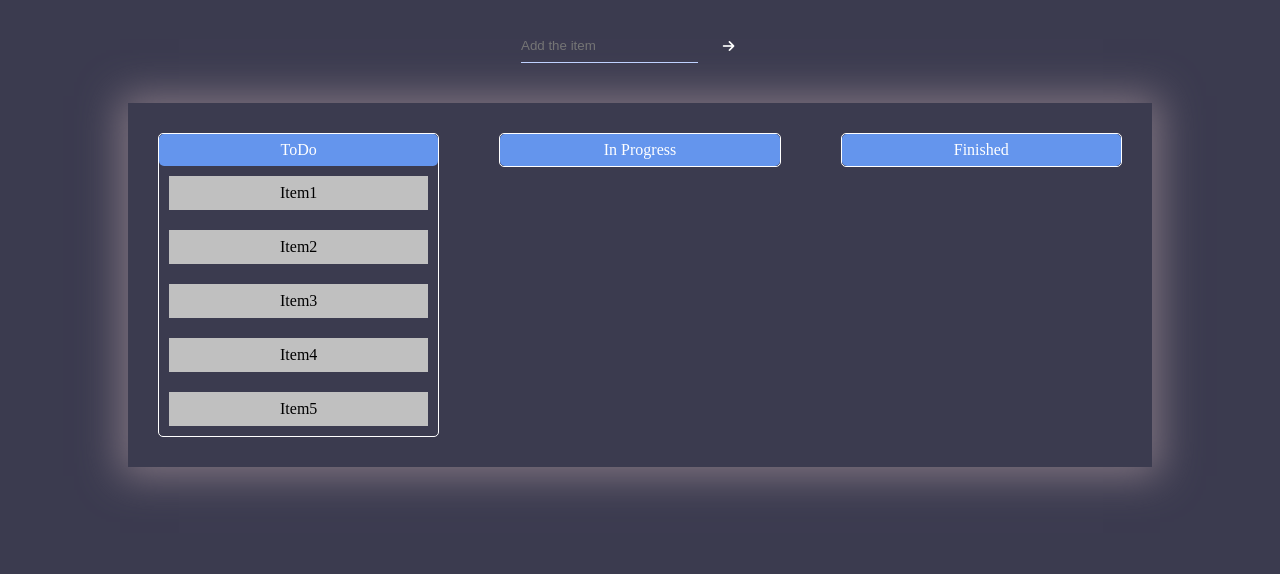
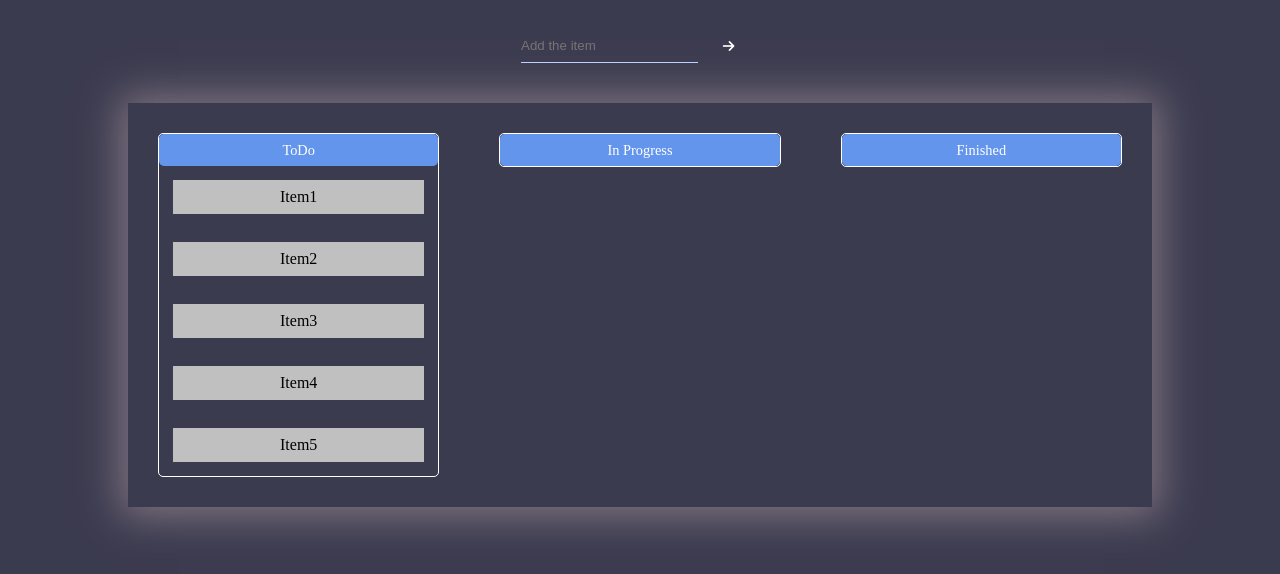
Before and after one commit to Git-Version-Control/Drag-And-Drop-ToDo, a plain HTML site: page index.html in a window 1280 px wide. Drawn offline with Linux system fonts and the light colour scheme.

Commit message:
styling changes

```diff
--- a/index.css
+++ b/index.css
@@ -49,22 +49,26 @@ button{
     border:1px solid white;
     border-radius: 5px;
     transition: all 0.2s linear;
+    min-width:50px ;
 }
 .header{
     display:flex;
     justify-content: center;
     align-items: center;
+    font-size: 90%;
     width:100%;
     height:2rem;
     background-color: cornflowerblue;
     color:white;
     border-radius: 5px;
-    /* line-height: 300%;   */
+    min-width:40px ;
+
 }
 .item{
     background-color: silver;
-    margin: 10px;
+    margin: 5%;
     padding:8px;
     flex:1;
     text-align: center;
+    min-width:40px ;
 }
--- a/index.js
+++ b/index.js
@@ -9,6 +9,7 @@ let draggedItem=null;
 add.addEventListener('click',function(){
     if(Array.from(start.childNodes).filter(ele => ele.className ==="item").length===5){
         alert("Exceeds the maximum Limit\n Please push the existing item to In Progress");
+        input.value=null;
     }
     else{
             let newItem=document.createElement("div")
```
